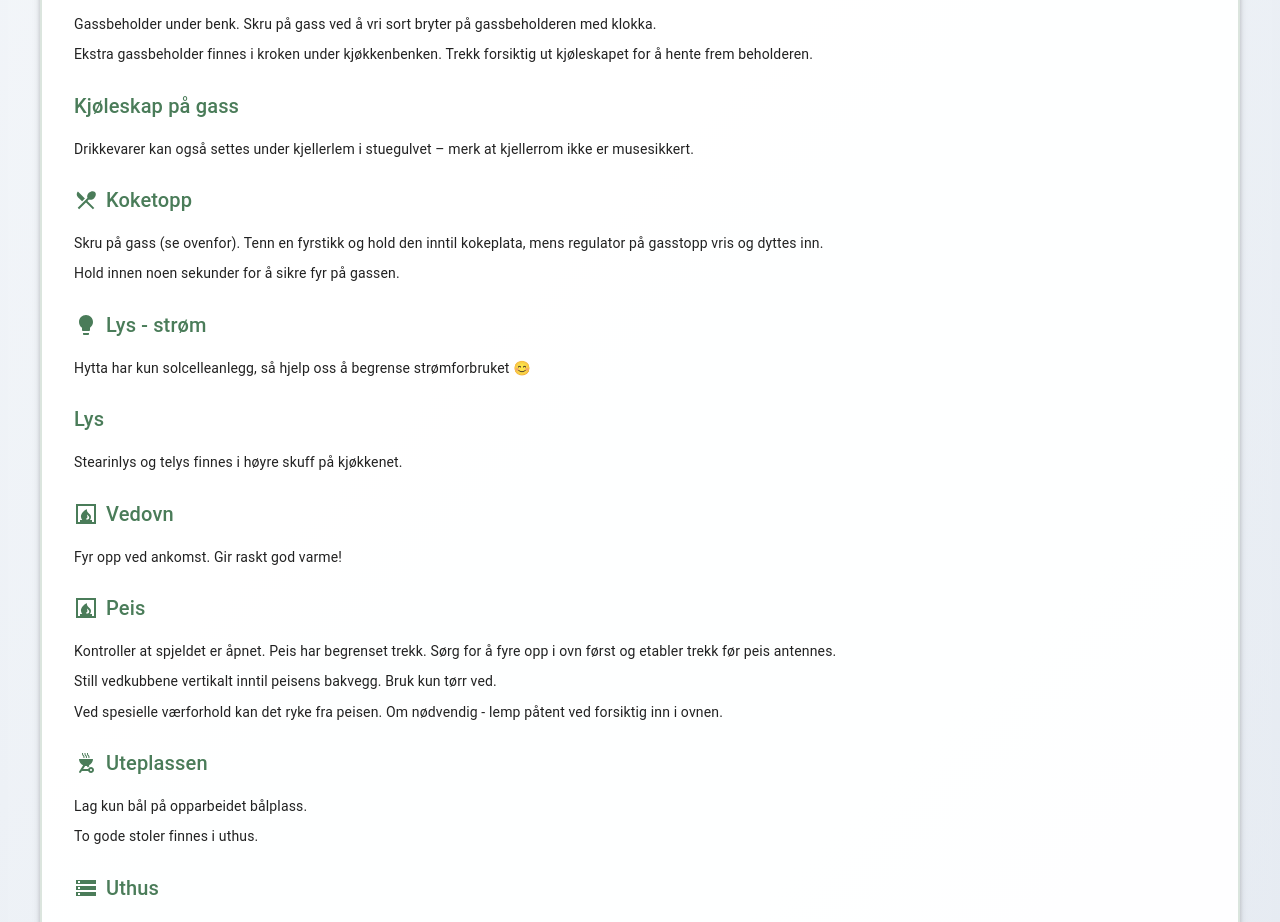
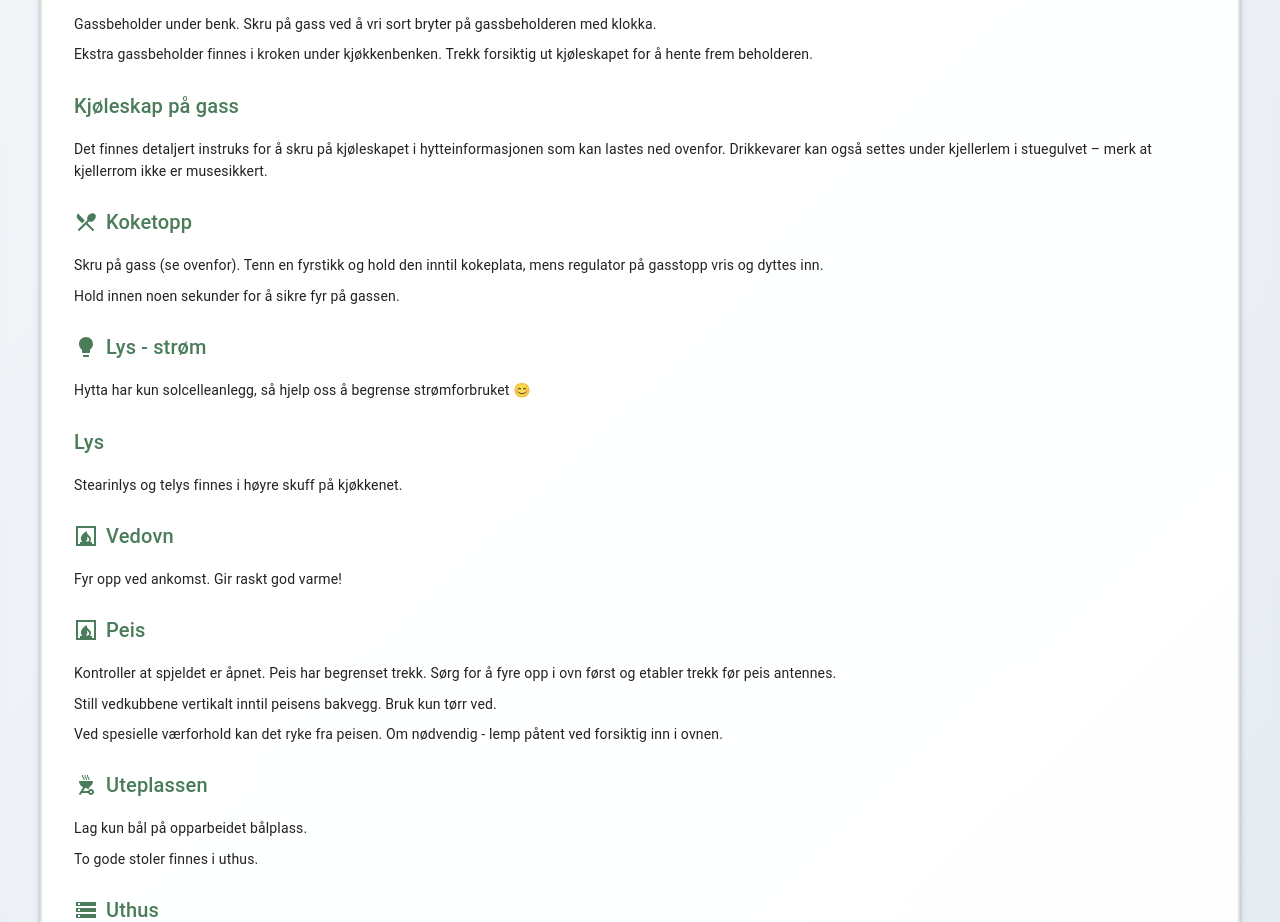
Before and after one commit to ludde136/forsoken, a React (Create React App) app: page /for-hyttegjester in a window 1280 px wide. Shown: the part 1380-2302 px from the top of the page. Built offline with nearby package versions, Linux system fonts and the light colour scheme.

Commit message:
Oppdatert kjøleskap-beskrivelse: flyttet instruks-tekst til første setning

```diff
--- a/src/components/translations.js
+++ b/src/components/translations.js
@@ -53,7 +53,7 @@ export const translations = {
       fridge: {
         title: "Kjøleskap på gass",
         description:
-          "Drikkevarer kan også settes under kjellerlem i stuegulvet – merk at kjellerrom ikke er musesikkert.",
+          "Det finnes detaljert instruks for å skru på kjøleskapet i hytteinformasjonen som kan lastes ned ovenfor. Drikkevarer kan også settes under kjellerlem i stuegulvet – merk at kjellerrom ikke er musesikkert.",
       },
       stove: {
         title: "Koketopp",
@@ -263,7 +263,7 @@ export const translations = {
       fridge: {
         title: "Gas Fridge",
         description:
-          "Drinks can also be placed under the cellar hatch in the living room floor – note that the cellar room is not mouse-proof.",
+          "There are detailed instructions for turning on the fridge in the cabin information that can be downloaded above. Drinks can also be placed under the cellar hatch in the living room floor – note that the cellar room is not mouse-proof.",
       },
       stove: {
         title: "Stove",
```
